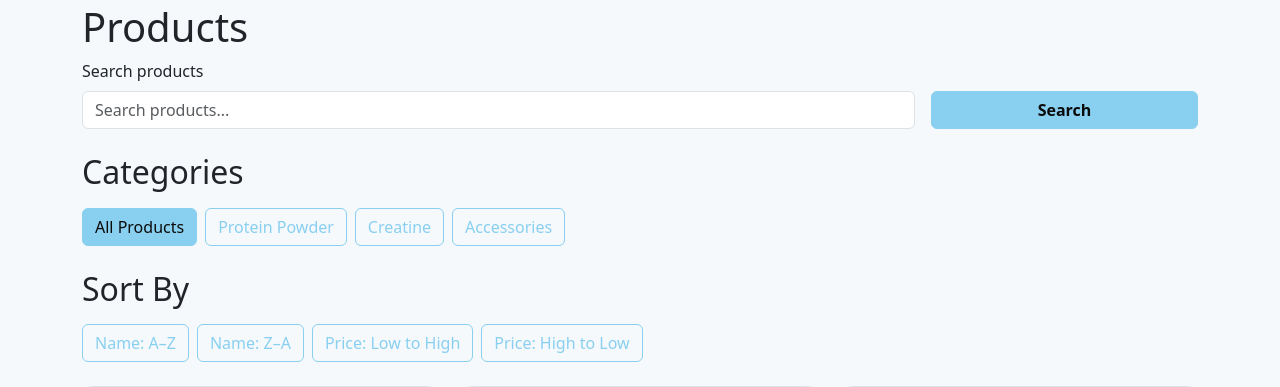
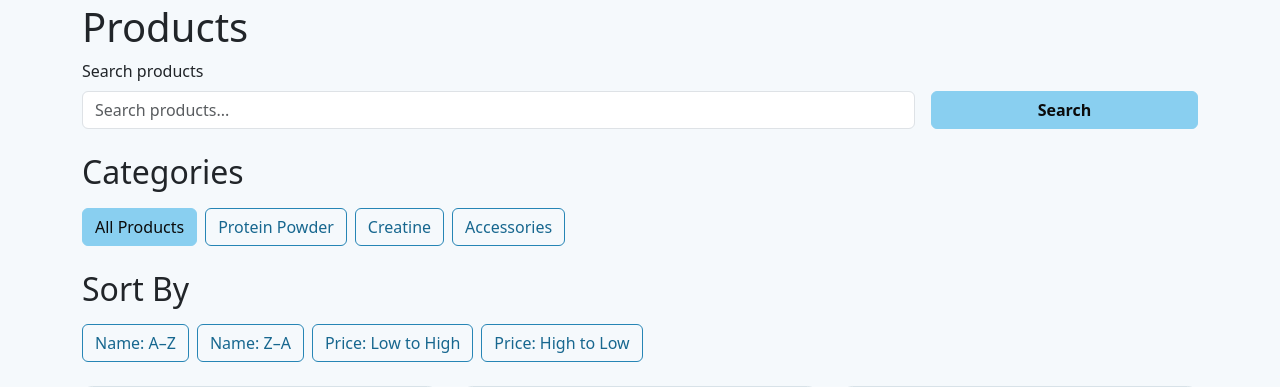
Before and after one commit to llpw-build/nutrition-planet, a Django app: page /products/ in a window 1280 px wide. Shown: the part 92-479 px from the top of the page. Run offline with Django 5.2, Linux system fonts and the light colour scheme; data comes from the database, SQL or seed files in the repository.

Commit message:
Improve buttons

```diff
--- a/static/css/style.css
+++ b/static/css/style.css
@@ -73,8 +73,8 @@ main.container {
 }
 
 .btn-outline-primary {
-    color: var(--pn-blue);
-    border-color: var(--pn-blue);
+    color: #17678f;
+    border-color: #2685b5;
     background-color: transparent;
 }
 
```
